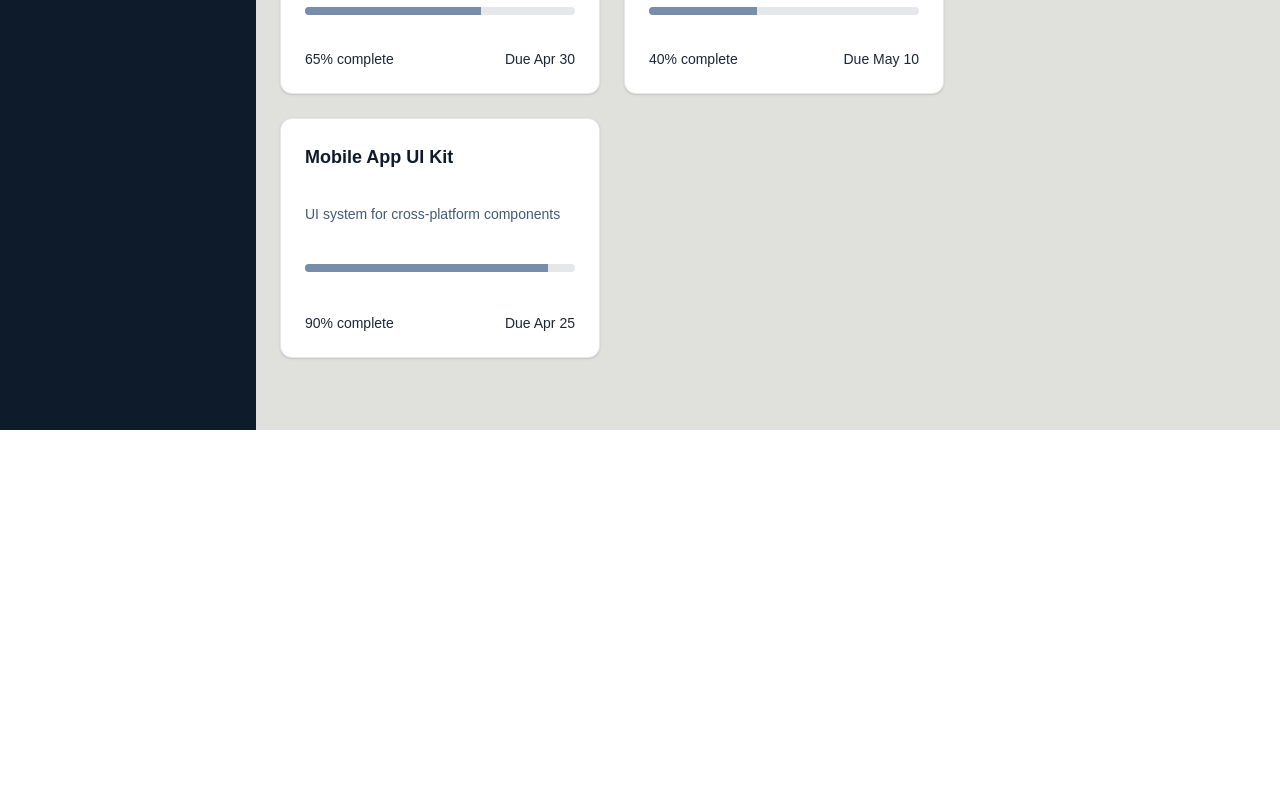
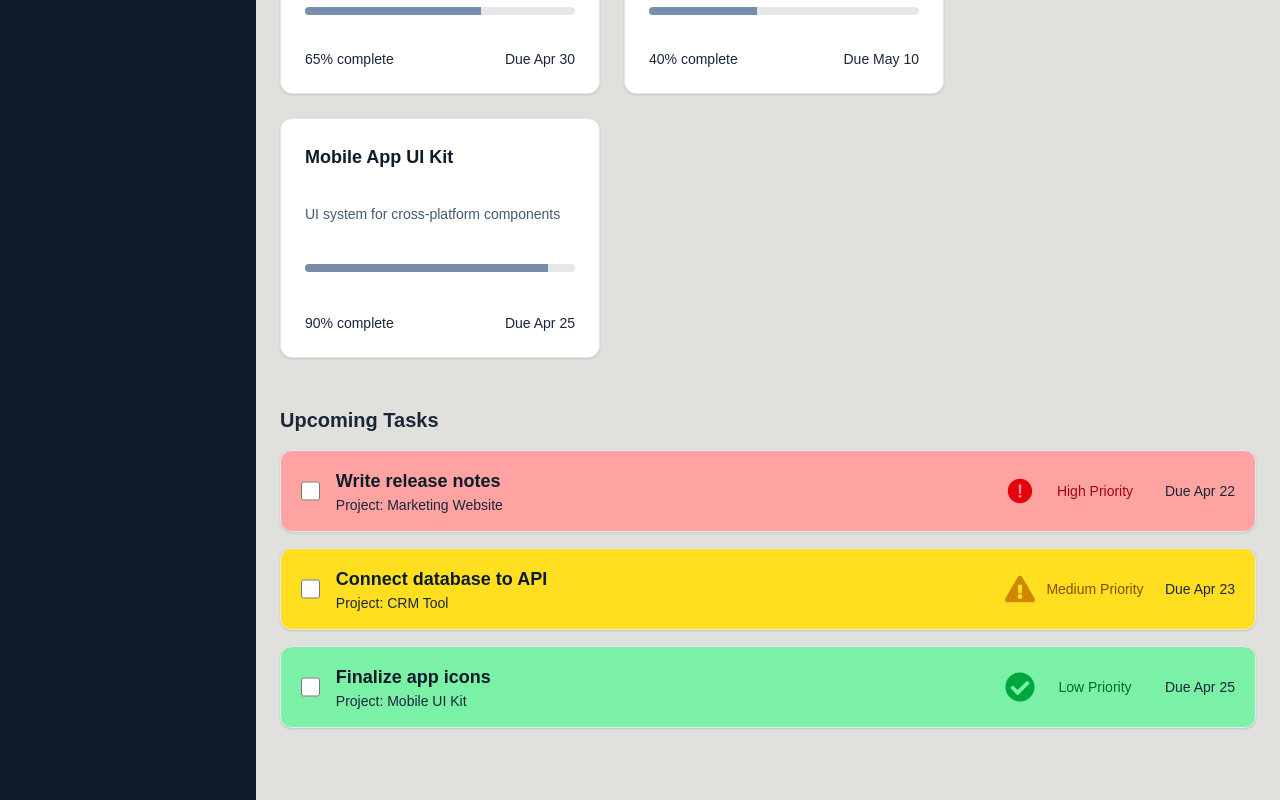
Before and after one commit to YanivRabin/TaskForge, a Next.js app in the folder client/: page /dashboard in a window 1280 px wide. Shown: the part 466-1266 px from the top of the page. Before the commit the page ends 896 px from the top, so only its background shows below. Built offline with nearby package versions, Linux system fonts and the light colour scheme.

Commit message:
add upcoming tasks

```diff
--- a/client/src/app/dashboard/page.tsx
+++ b/client/src/app/dashboard/page.tsx
@@ -1,6 +1,11 @@
+"use client";
+
+import { useState } from "react";
 import DashboardLayout from "@/components/DashboardLayout";
 import ProjectCard from "@/components/ProjectCard";
 import StatCard from "@/components/StatCard";
+import TaskListItem from "@/components/TaskListItem";
+import Toast from "@/components/Toast";
 import {
   FaTasks,
   FaClock,
@@ -8,10 +13,54 @@ import {
   FaExclamationTriangle,
 } from "react-icons/fa";
 
+const initialTasks = [
+  {
+    id: 1,
+    title: "Write release notes",
+    project: "Marketing Website",
+    dueDate: "Apr 22",
+    priority: "high" as const,
+  },
+  {
+    id: 2,
+    title: "Connect database to API",
+    project: "CRM Tool",
+    dueDate: "Apr 23",
+    priority: "medium" as const,
+  },
+  {
+    id: 3,
+    title: "Finalize app icons",
+    project: "Mobile UI Kit",
+    dueDate: "Apr 25",
+    priority: "low" as const,
+  },
+];
+
 export default function DashboardPage() {
+  const [tasks, setTasks] = useState(initialTasks);
+  const [recentlyCompleted, setRecentlyCompleted] = useState<
+    (typeof initialTasks)[0] | null
+  >(null);
+
+  const handleComplete = (id: number) => {
+    const task = tasks.find((t) => t.id === id);
+    if (!task) return;
+
+    setTasks((prev) => prev.filter((t) => t.id !== id));
+    setRecentlyCompleted(task);
+  };
+
+  const handleUndo = () => {
+    if (recentlyCompleted) {
+      setTasks((prev) => [recentlyCompleted!, ...prev]);
+      setRecentlyCompleted(null);
+    }
+  };
+
   return (
     <DashboardLayout title="Dashboard Overview">
-      {/* Section Title */}
+      {/* Quick Stats */}
       <h2 className="text-xl font-semibold text-secondary mb-4">Quick Stats</h2>
       <div className="grid grid-cols-1 sm:grid-cols-2 md:grid-cols-4 gap-6 mb-12">
         <StatCard
@@ -44,7 +93,7 @@ export default function DashboardPage() {
         />
       </div>
 
-      {/* Project cards */}
+      {/* My Projects */}
       <h2 className="text-xl font-semibold text-secondary mb-4">My Projects</h2>
       <div className="flex flex-wrap gap-6 mb-12">
         <ProjectCard
@@ -69,6 +118,33 @@ export default function DashboardPage() {
           href="/projects/ui-kit"
         />
       </div>
+
+      {/* Upcoming Tasks */}
+      <h2 className="text-xl font-semibold text-secondary mb-4">
+        Upcoming Tasks
+      </h2>
+      <div className="space-y-4 mb-12">
+        {tasks.map((task) => (
+          <TaskListItem
+            key={task.id}
+            title={task.title}
+            project={task.project}
+            dueDate={task.dueDate}
+            priority={task.priority}
+            completed={false}
+            onToggle={() => handleComplete(task.id)}
+          />
+        ))}
+      </div>
+
+      {/* Toast */}
+      {recentlyCompleted && (
+        <Toast
+          message={`Marked "${recentlyCompleted.title}" as complete.`}
+          onUndo={handleUndo}
+          onClose={() => setRecentlyCompleted(null)}
+        />
+      )}
     </DashboardLayout>
   );
 }
--- a/client/src/components/DashboardLayout.tsx
+++ b/client/src/components/DashboardLayout.tsx
@@ -37,7 +37,7 @@ export default function DashboardLayout({ title, children }: LayoutProps) {
           </h1>
           <div className="flex items-center gap-3">
             <span className="text-sm text-secondary">John Doe</span>
-            <button className="bg-secondary text-white px-3 py-1 rounded-md text-sm hover:bg-tertiary transition">
+            <button className="cursor-pointer bg-secondary text-white px-3 py-1 rounded-md text-sm hover:bg-tertiary transition">
               Logout
             </button>
           </div>
--- a/client/src/components/StatCard.tsx
+++ b/client/src/components/StatCard.tsx
@@ -23,7 +23,7 @@ export default function StatCard({
         transition-transform duration-200
         hover:scale-[1.03] hover:shadow-lg
         hover:brightness-110
-        focus:outline focus:outline-2 focus:outline-offset-2 focus:outline-white
+        focus:outline focus:outline-offset-2 focus:outline-white
         cursor-pointer
         w-full sm:w-full
         ${color}
--- /dev/null
+++ b/client/src/components/TaskListItem.tsx
@@ -0,0 +1,116 @@
+"use client";
+
+import { FaCheckCircle, FaExclamationTriangle } from "react-icons/fa";
+import { IoAlertCircleSharp } from "react-icons/io5";
+import { useEffect, useState } from "react";
+
+type TaskListItemProps = {
+  title: string;
+  dueDate: string;
+  priority?: "low" | "medium" | "high";
+  project?: string;
+  completed?: boolean;
+  onToggle?: (completed: boolean) => void;
+};
+
+const priorityColorMap = {
+  low: "text-green-800",
+  medium: "text-yellow-800",
+  high: "text-red-800",
+};
+
+const priorityBgMap = {
+  low: "bg-green-300",
+  medium: "bg-yellow-300",
+  high: "bg-red-300",
+};
+
+const priorityIconMap = {
+  low: <FaCheckCircle className="text-green-600 text-3xl" />,
+  medium: <FaExclamationTriangle className="text-yellow-600 text-3xl" />,
+  high: <IoAlertCircleSharp className="text-red-600 text-3xl" />,
+};
+
+export default function TaskListItem({
+  title,
+  dueDate,
+  priority = "medium",
+  project,
+  completed = false,
+  onToggle,
+}: TaskListItemProps) {
+  const [isChecked, setIsChecked] = useState(completed);
+  const [isVisible, setIsVisible] = useState(true);
+
+  const textColor = priorityColorMap[priority];
+  const bgColor = priorityBgMap[priority];
+  const icon = priorityIconMap[priority];
+
+  const handleCheck = () => {
+    setIsChecked(true);
+    onToggle?.(true);
+    setTimeout(() => setIsVisible(false), 400);
+  };
+
+  useEffect(() => {
+    setIsChecked(completed);
+  }, [completed]);
+
+  if (!isVisible) return null;
+
+  return (
+    <div
+      className={`
+        flex justify-between items-center gap-4
+        ${bgColor} border border-gray-200 rounded-xl px-5 py-4
+        shadow-sm hover:shadow-md transition-all duration-400 ease-in-out
+        ${isChecked ? "opacity-0 scale-95" : "opacity-100 scale-100"}
+      `}
+    >
+      {/* Left: checkbox + content */}
+      <div className="flex items-center gap-4 w-full">
+        <input
+          type="checkbox"
+          checked={isChecked}
+          onChange={handleCheck}
+          className="h-5 w-5 accent-secondary rounded border-gray-400"
+        />
+
+        <div className="flex flex-col w-full">
+          <h4
+            className={`text-lg font-semibold text-primary ${
+              isChecked ? "line-through opacity-60" : ""
+            }`}
+          >
+            {title}
+          </h4>
+          {project && (
+            <p
+              className={`text-sm text-secondary ${
+                isChecked ? "line-through opacity-60" : ""
+              }`}
+            >
+              Project: {project}
+            </p>
+          )}
+        </div>
+      </div>
+
+      {/* Right: priority + due date */}
+      <div className="flex items-center gap-2 min-w-[320px] justify-end">
+        {/* Icon */}
+        <div className="flex justify-center">{icon}</div>
+
+        {/* Priority text */}
+        <div className={`w-26 text-sm font-medium ${textColor} text-center`}>
+          {priority.charAt(0).toUpperCase() + priority.slice(1)} Priority
+        </div>
+
+        {/* Due date */}
+        <div className="text-sm text-secondary whitespace-nowrap w-20 text-right">
+          Due {dueDate}
+        </div>
+      </div>
+    </div>
+  );
+}
--- /dev/null
+++ b/client/src/components/Toast.tsx
@@ -0,0 +1,28 @@
+"use client";
+
+import { useEffect } from "react";
+
+type ToastProps = {
+  message: string;
+  onUndo: () => void;
+  onClose: () => void;
+};
+
+export default function Toast({ message, onUndo, onClose }: ToastProps) {
+  useEffect(() => {
+    const timer = setTimeout(onClose, 4000); // auto-close after 4s
+    return () => clearTimeout(timer);
+  }, [onClose]);
+
+  return (
+    <div className="fixed bottom-6 left-1/2 transform -translate-x-1/2 bg-gray-900 text-white px-6 py-3 rounded-lg shadow-lg flex items-center gap-4 z-50">
+      <span>{message}</span>
+      <button
+        onClick={onUndo}
+        className="text-blue-300 font-semibold hover:underline"
+      >
+        Undo
+      </button>
+    </div>
+  );
+}
```
